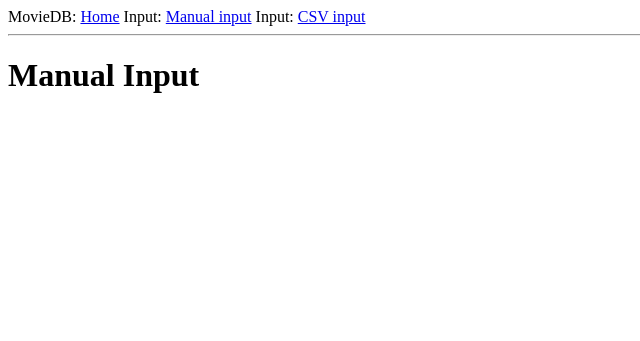
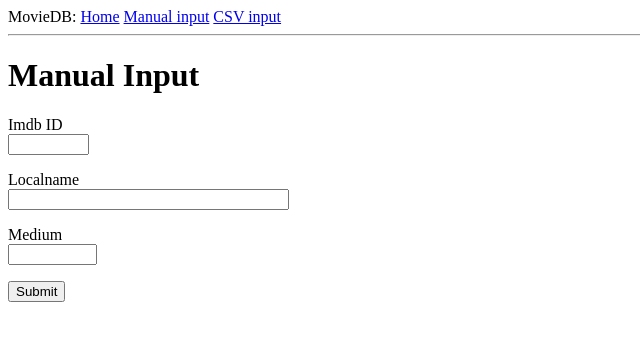
Before and after one commit to JanDebiec/MovieDB, a Flask app: page /userinput/maninput in a window 1280 px wide. Shown: the top 341 px of the page, without its empty margins (0-640 px from the left). Run offline with Flask 2, Linux system fonts and the light colour scheme.

Commit message:
manual input

```diff
--- a/app/main/routes.py
+++ b/app/main/routes.py
@@ -1,6 +1,8 @@
-from flask import render_template
+from flask import render_template, flash, redirect
 # from app import current_app
 from app.main import bp
+from app.userinput import bp as usibp
+from app.userinput.forms import ManInputForm
 
 # @app.route('/')
 # @app.route('/index')
@@ -12,8 +14,15 @@ def index():
 
 @bp.route('/userinput/maninput', methods=['GET', 'POST'])
 def maninput():
+    form = ManInputForm()
+    if form.validate_on_submit():
+        flash('Added Movie: Id={}, localName={}, medium={}'.format(
+            form.imdbid.data, form.localname.data, form.medium.data
+        ))
+        return redirect('/index')
     return render_template('userinput/maninput.html',
-                           title='Manual Input')
+                           title='Manual Input',
+                           form=form)
 
 @bp.route('/userinput/csvinput', methods=['GET', 'POST'])
 def csvinput():
--- a/app/templates/base.html
+++ b/app/templates/base.html
@@ -12,9 +12,10 @@
   </head>
   <body>
     <div>
-        MovieDB: <a href="/index">Home</a>
-        Input: <a href="/userinput/maninput">Manual input</a>
-        Input: <a href="/userinput/csvinput">CSV input</a>
+        MovieDB:
+        <a href="/index">Home</a>
+        <a href="/userinput/maninput">Manual input</a>
+        <a href="/userinput/csvinput">CSV input</a>
     </div>
     <hr>
     {% with messages = get_flashed_messages() %}
--- a/app/templates/userinput/maninput.html
+++ b/app/templates/userinput/maninput.html
@@ -1,4 +1,22 @@
 {% extends "base.html" %}
 {% block content %}
     <h1>Manual Input</h1>
+    <form action="" method="post">
+        {{ form.hidden_tag() }}
+        <p>
+            {{ form.imdbid.label}}<br>
+            {{ form.imdbid(size=7)}}
+        </p>
+        <p>
+            {{ form.localname.label}}<br>
+            {{ form.localname(size=32)}}
+        </p>
+        <p>
+            {{ form.medium.label}}<br>
+            {{ form.medium(size=8)}}
+        </p>
+        <p>
+            {{ form.submit() }}
+        </p>
+    </form>
 {% endblock %}
--- /dev/null
+++ b/app/userinput/forms.py
@@ -0,0 +1,10 @@
+from flask_wtf import FlaskForm
+from wtforms import StringField, BooleanField, SubmitField
+
+from wtforms.validators import DataRequired
+
+class ManInputForm(FlaskForm):
+    imdbid = StringField('Imdb ID')
+    localname = StringField('Localname', validators=[DataRequired()])
+    medium = StringField('Medium')
+    submit = SubmitField('Submit')
--- a/config.py
+++ b/config.py
@@ -7,8 +7,7 @@ class Config(object):
     SQLALCHEMY_DATABASE_URI = os.environ.get('DATABASE_URL') or \
         'sqlite:///' + os.path.join(basedir, 'userdata/app.sqlite')
     SQLALCHEMY_TRACK_MODIFICATIONS = False
-    #SQLALCHEMY_MIGRATE_REPO = os.path.join(basedir, 'db_repository')
     SQLALCHEMY_MIGRATE_REPO = os.path.join(basedir, 'db_repository')
 
-#WTF_CSRF_ENABLED = True
-#SECRET_KEY = 'you-will-never-guess'
+    WTF_CSRF_ENABLED = True
+    SECRET_KEY = 'you-will-never-guess'
```
